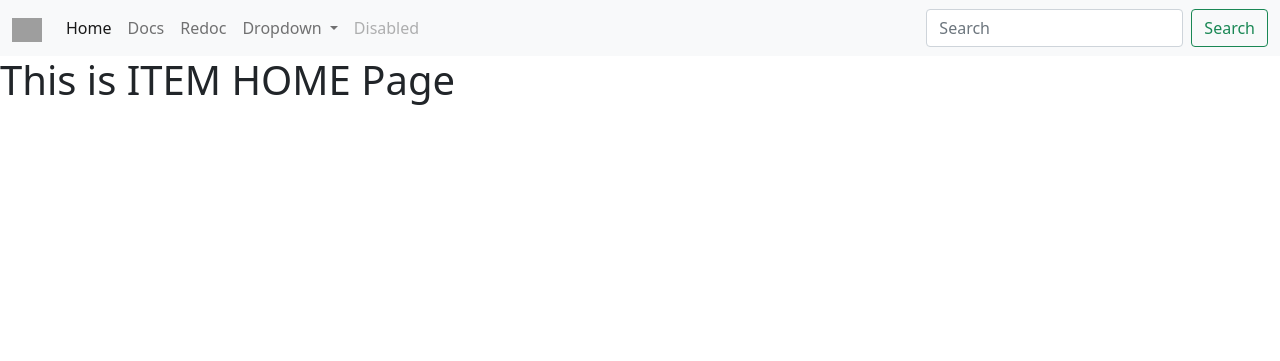
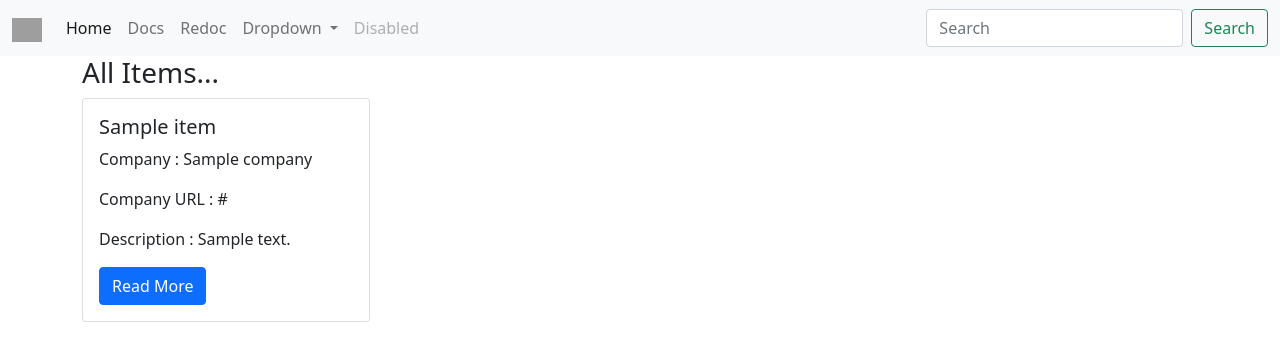
Before and after one commit to Sumanshu-Nankana/FastAPI, a FastAPI app: template learn/templates/item_homepage.html in a window 1280 px wide. Shown: the top 361 px of the page. Run offline with FastAPI, Linux system fonts and the light colour scheme; the template is opened without the code that fills it: most values are stand-ins (such as "Sample title", 1, 10 or a date in 2020); parts of the project's set-up code (start-up, migrations or seed data) failed here and were passed over; grey boxes are pictures that could not be loaded.

Commit message:
Listing of Jobs and Items

```diff
--- /dev/null
+++ b/backend/templates/components/card.html
@@ -0,0 +1,9 @@
+<div class="card" style="width: 18rem;">
+  <div class="card-body">
+    <h5 class="card-title">{{ obj.title }}</h5>
+    <p class="card-text">Company : {{ obj.company }}</p>
+	<p class="card-text">Company URL : {{ obj.company_url }} </p>
+	<p class="card-text">Description : {{ obj.description[:40] }} </p>
+    <a href="#" class="btn btn-primary">Read More</a>
+  </div>
+</div>
--- a/learn/templates/item_homepage.html
+++ b/learn/templates/item_homepage.html
@@ -3,5 +3,16 @@
 	<title> Item Home Page </title>
 {% endblock %}
 {% block content %}
-	<h1> This is ITEM HOME Page </h1>
+	<div class="container">
+		<h3> All Items... </h3>
+		<div class="row">
+			{% for item in items %}
+				<div class="col">
+					{% with obj=item %}
+						{% include 'card.html' %}
+					{% endwith %}
+				</div>
+			{% endfor %}
+		</div>
+	</div>
 {% endblock %}
```
Also changed, not shown: backend/templates/jobs/homepage.html (+15 -0 lines), backend/webapps/jobs/route_jobs.py (+7 -3 lines), learn/templates/card.html (added, +7 -0 lines), learn/webapps/routers/items.py (+7 -3 lines).
